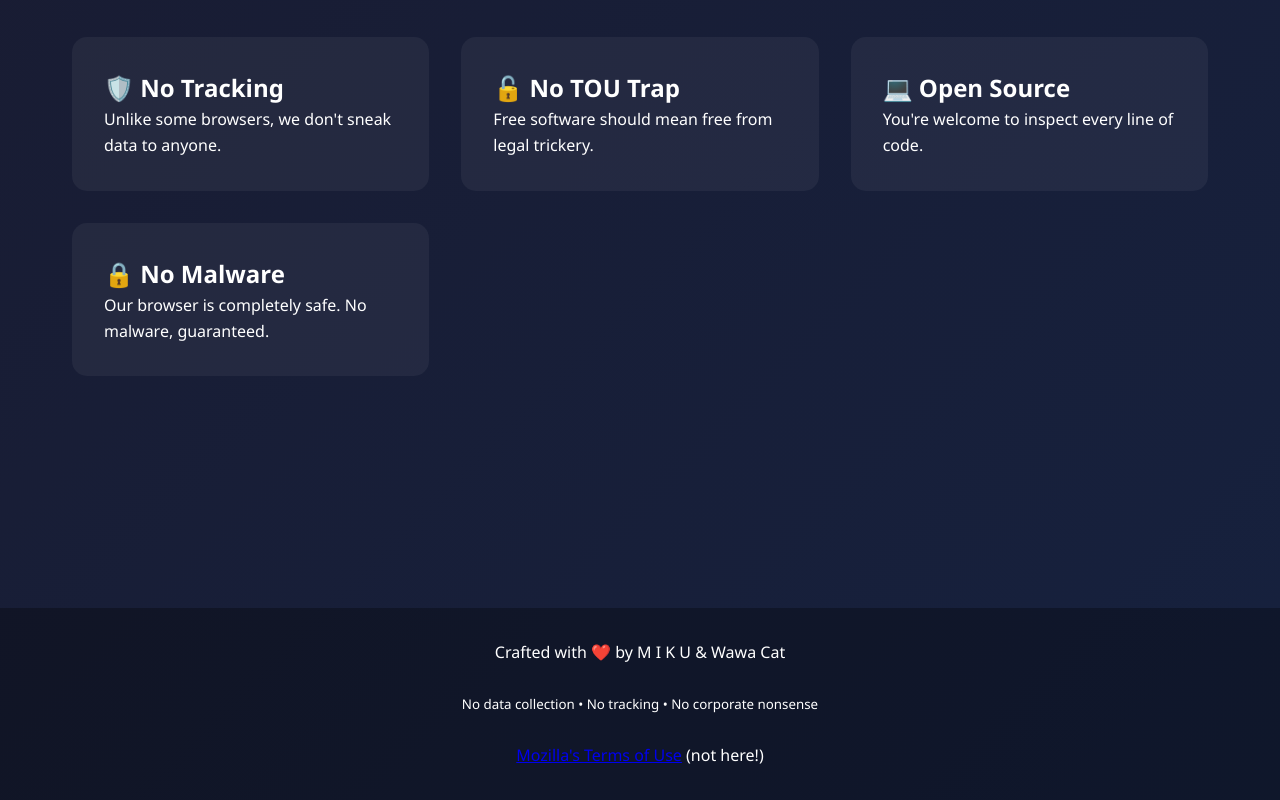
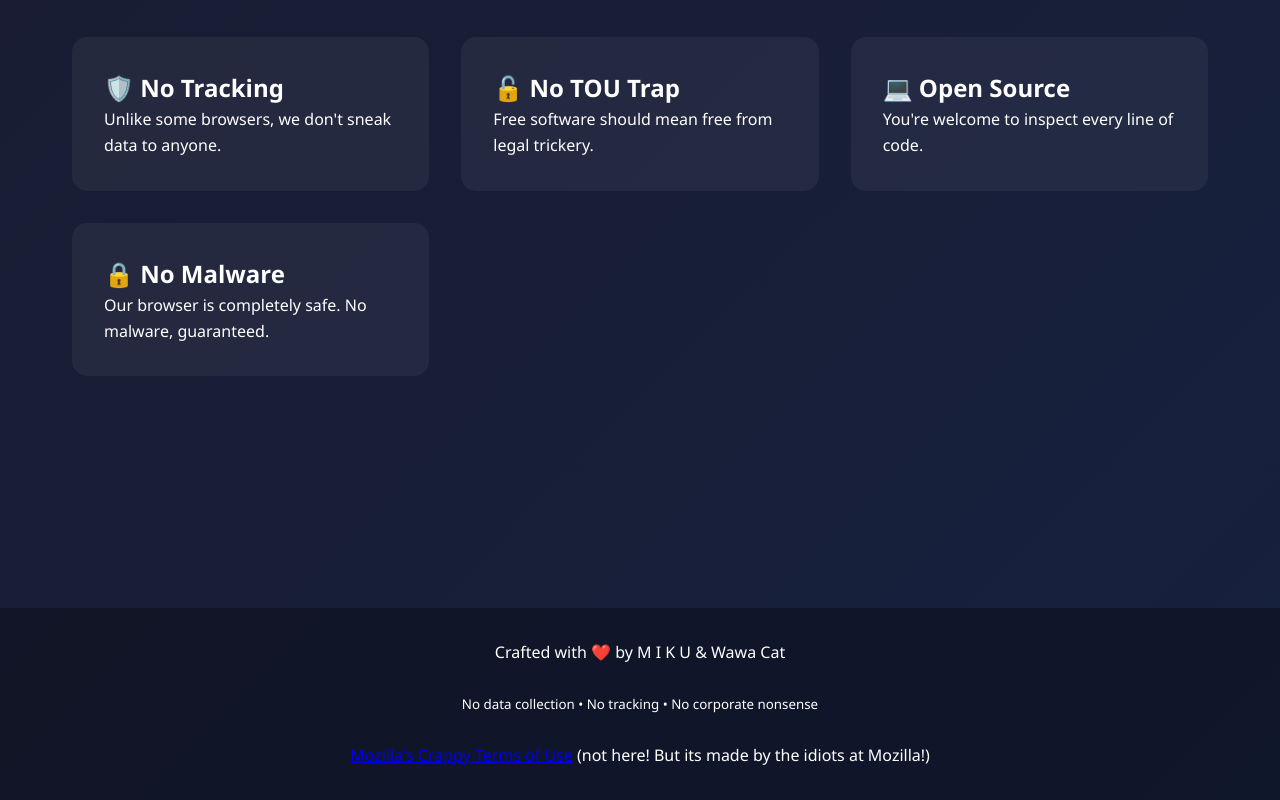
Before and after one commit to cfm-miku-en/TyBrowse, a plain HTML site: page index.html in a window 1280 px wide. Shown: the part 1059-1859 px from the top of the page. Drawn offline with Linux system fonts and the light colour scheme.

Commit message:
Update index.html

```diff
--- a/index.html
+++ b/index.html
@@ -241,7 +241,7 @@
         <br>
         <small>No data collection • No tracking • No corporate nonsense</small>
         <br><br>
-        <a href="https://www.mozilla.org/en-US/about/legal/terms/firefox/" target="_blank">Mozilla's Terms of Use</a> (not here!)
+        <a href="https://www.mozilla.org/en-US/about/legal/terms/firefox/" target="_blank">Mozilla's Crappy Terms of Use</a> (not here! But its made by the idiots at Mozilla!)
     </footer>
 </body>
 </html>
```
